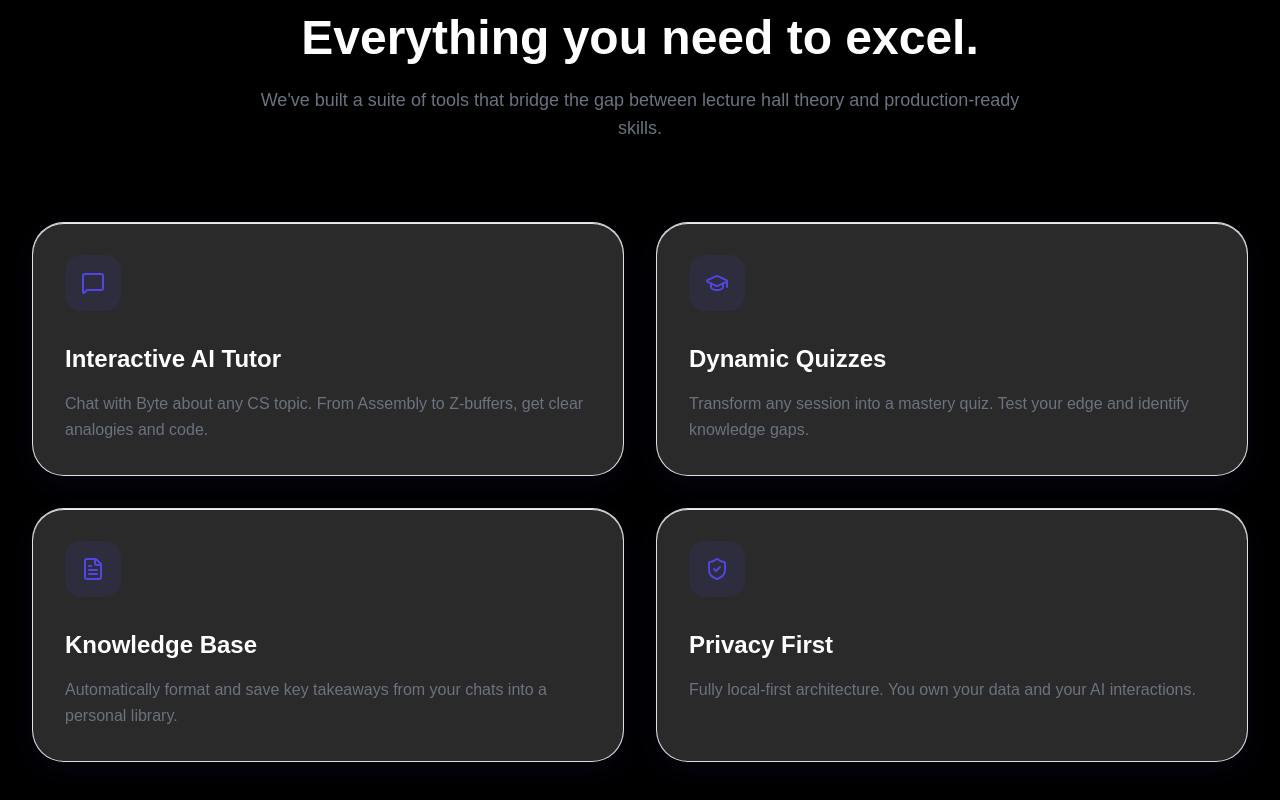
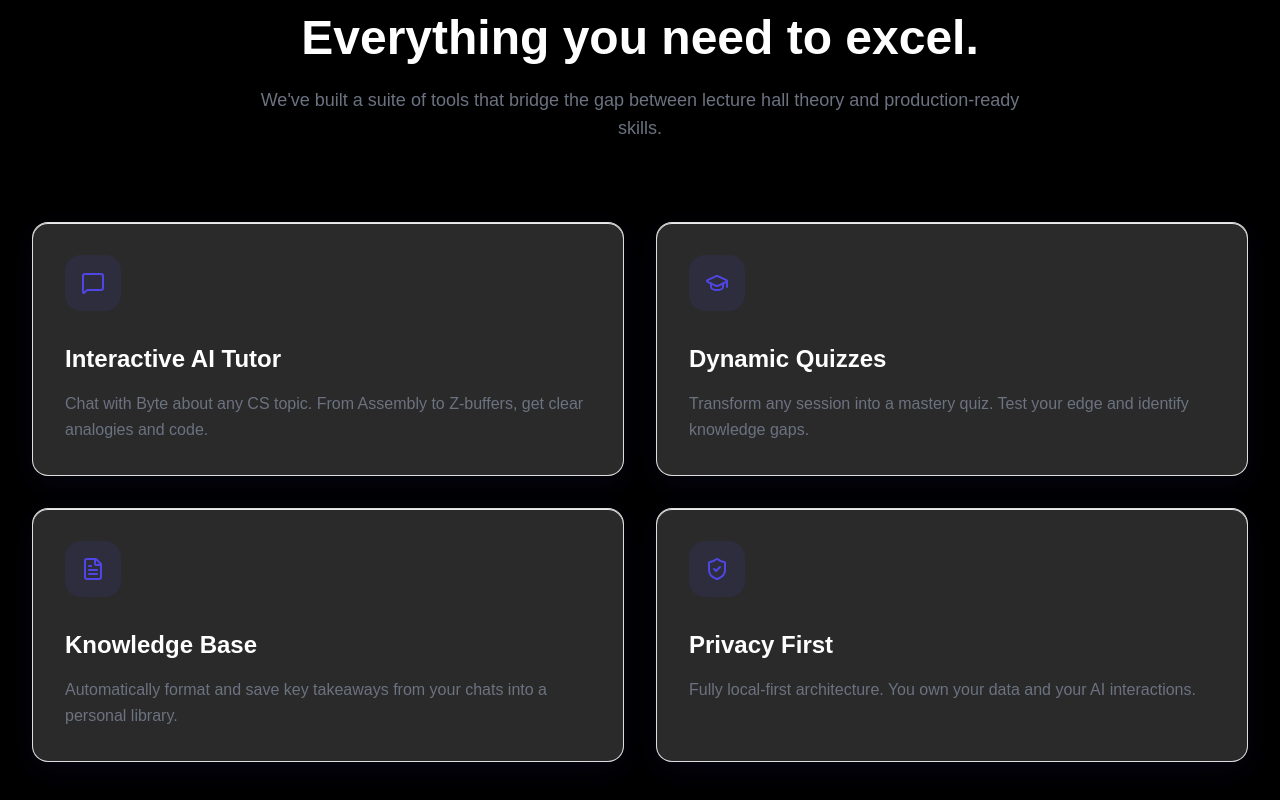
Before and after one commit to Yatin-x017/StudentBytes, a React (Vite) app: page / in a window 1280 px wide. Shown: the part 1872-2672 px from the top of the page. Built offline with nearby package versions, Linux system fonts and the light colour scheme; no server answers.

Commit message:
Update Card.tsx

```diff
--- a/src/components/ui/Card.tsx
+++ b/src/components/ui/Card.tsx
@@ -1,24 +1,33 @@
+// ============================================
+// Card.tsx
+// ============================================
 import React from 'react';
 import { cn } from '@/lib/utils';
-import { motion, type HTMLMotionProps } from 'framer-motion';
 
-interface CardProps extends HTMLMotionProps<'div'> {
+interface CardProps extends React.HTMLAttributes<HTMLDivElement> {
   children: React.ReactNode;
-  animate?: boolean;
+  elevated?: boolean;
+  tinted?: boolean;
+  hover?: boolean;
 }
 
-export const Card: React.FC<CardProps> = ({ children, className, animate = true, ...props }) => {
-  return (
-    <motion.div
-      whileHover={animate ? { y: -2, scale: 1.005 } : {}}
-      transition={{ duration: 0.2, ease: "easeOut" }}
+export const Card: React.FC<CardProps> = ({
+  children,
+  className,
+  elevated,
+  tinted,
+  hover = true,
+  ...props
+}) => (
+  <div
     className={cn(
-        'glass rounded-[2rem] overflow-hidden transition-all duration-300 hover:shadow-glow',
+      'rounded-2xl transition-all duration-200',
+      elevated ? 'glass-elevated' : tinted ? 'glass-primary' : 'glass',
+      hover && 'hover:shadow-[0_12px_40px_rgba(79,70,229,0.12)] hover:-translate-y-[1px]',
       className
     )}
     {...props}
   >
     {children}
-    </motion.div>
+  </div>
 );
-};
```
Lines whose indentation alone changed are shown as unchanged.
